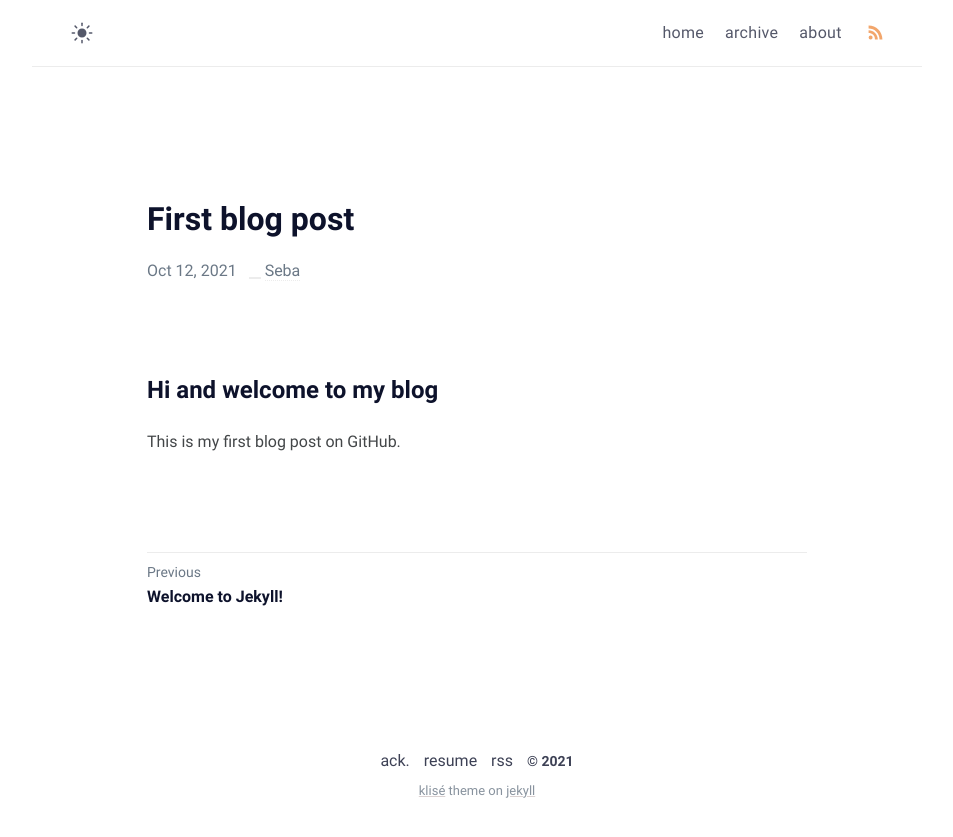
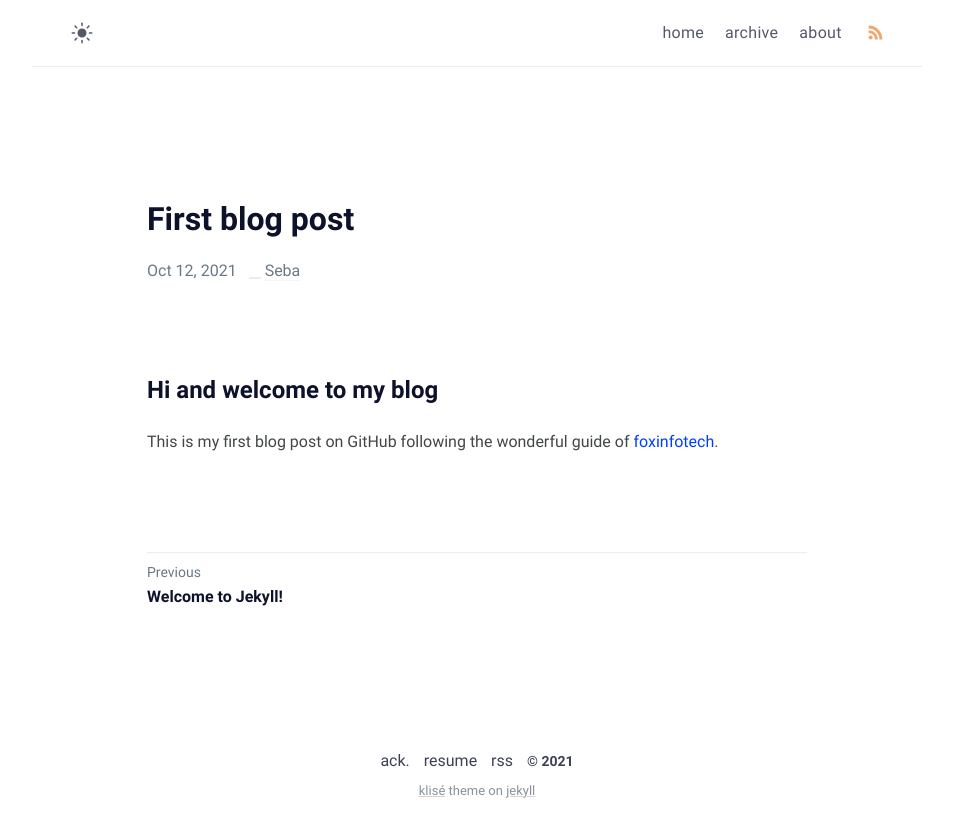
Before and after one commit to seb1458/seb1458.github.io, a Jekyll site: the page built from _posts/first-post/2021-10-12-this-is-my-first-blog-post.md, in a window 1280 px wide. Shown: the top 837 px of the page, without its empty margins (163-1116 px from the left). Built offline with Jekyll 4.4.1, drawn with Linux system fonts in a browser that asks for light colours.

Commit message:
Update 2021-10-12-this-is-my-first-blog-post.md

```diff
--- a/_posts/first-post/2021-10-12-this-is-my-first-blog-post.md
+++ b/_posts/first-post/2021-10-12-this-is-my-first-blog-post.md
@@ -2,8 +2,8 @@
 layout: post
 title: "First blog post"
 author: Seba
-categories: [Misc]
+categories: [Jekyll, tutorial]
 ---
 
 # Hi and welcome to my blog
-This is my first blog post on GitHub.
+This is my first blog post on GitHub following the wonderful guide of [foxinfotech](https://www.foxinfotech.in/2019/12/how-to-create-a-blog-using-github-pages-and-jekyll-with-a-few-clicks.html).
```
